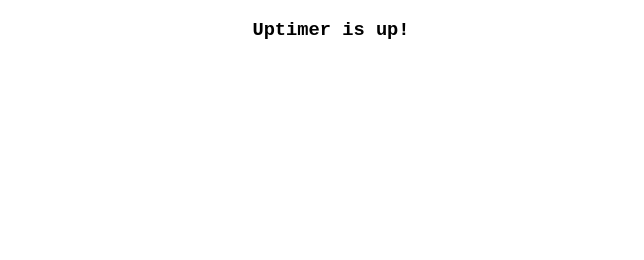
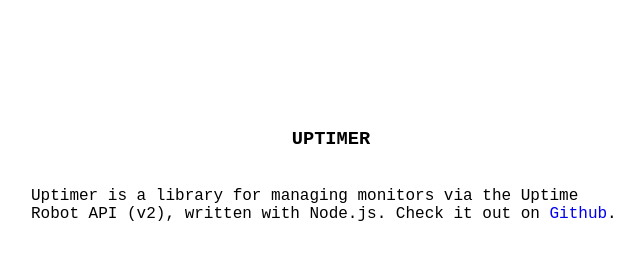
Before and after one commit to nsmeds/up-timer-server, a website: page index.html in a window 1280 px wide. Shown: the whole page, without its empty margins (309-953 px from the left). Drawn offline with Linux system fonts and the light colour scheme.

Commit message:
edit api key name, update index.html

```diff
--- a/index.html
+++ b/index.html
@@ -7,8 +7,13 @@
         <meta name="viewport" content="width=device-width, initial-scale=1">
     </head>
     <body>
-        <h3 style="text-align: center; font-family: 'Andale Mono', monospace">
-            Uptimer is up!
+        <h3 style="text-align: center; font-family: 'Andale Mono', monospace; margin-top: 10vw; margin-bottom: 2em">
+            UPTIMER
         </h3>
+        <div style="margin: 0 auto; max-width: 600px">
+            <p style="text-align: left; font-family: 'Andale Mono', monospace">
+                Uptimer is a library for managing monitors via the Uptime Robot API (v2), written with Node.js. Check it out on <a style="text-decoration: none" href="https://github.com/nsmeds/uptimer">Github</a>.
+            </p>
+        </div>
     </body>
 </html>
--- a/lib/app.js
+++ b/lib/app.js
@@ -2,7 +2,7 @@
 const app = express();
 const request = require('superagent');
 const path = require('path');
-const apiKey = process.env.UPTIME;
+const apiKey = process.env.UPTIMER;
 // const morgan = require('morgan');
 
 // app.use(morgan('dev'));
--- a/lib/pause.js
+++ b/lib/pause.js
@@ -12,6 +12,4 @@
         });
 };
 
-pauseAll();
-
 module.exports = pauseAll;
--- a/lib/resume.js
+++ b/lib/resume.js
@@ -12,6 +12,4 @@
         })
 };
 
-resumeAll();
-
 module.exports = resumeAll;
```
Also changed, not shown: 1 other file.
